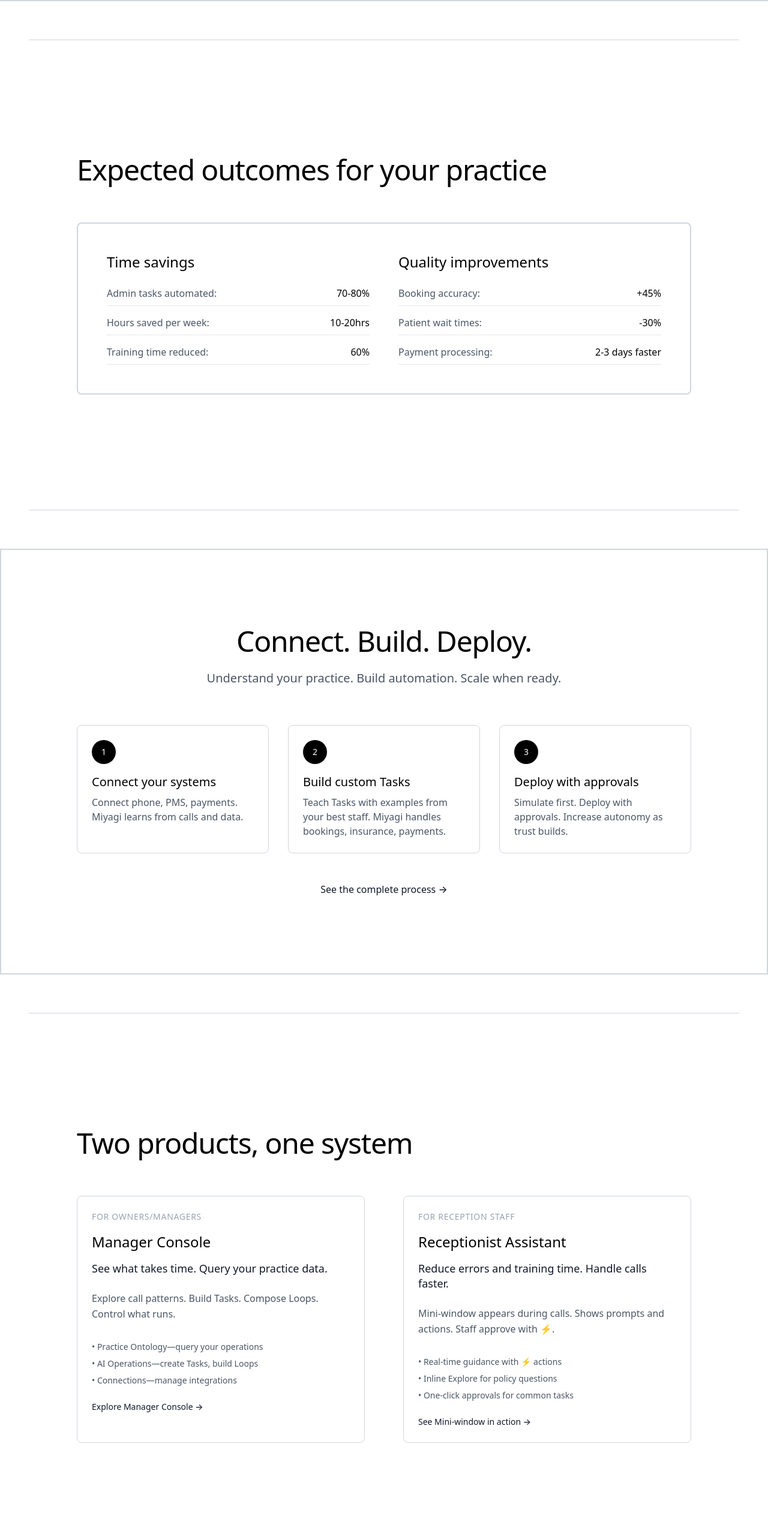
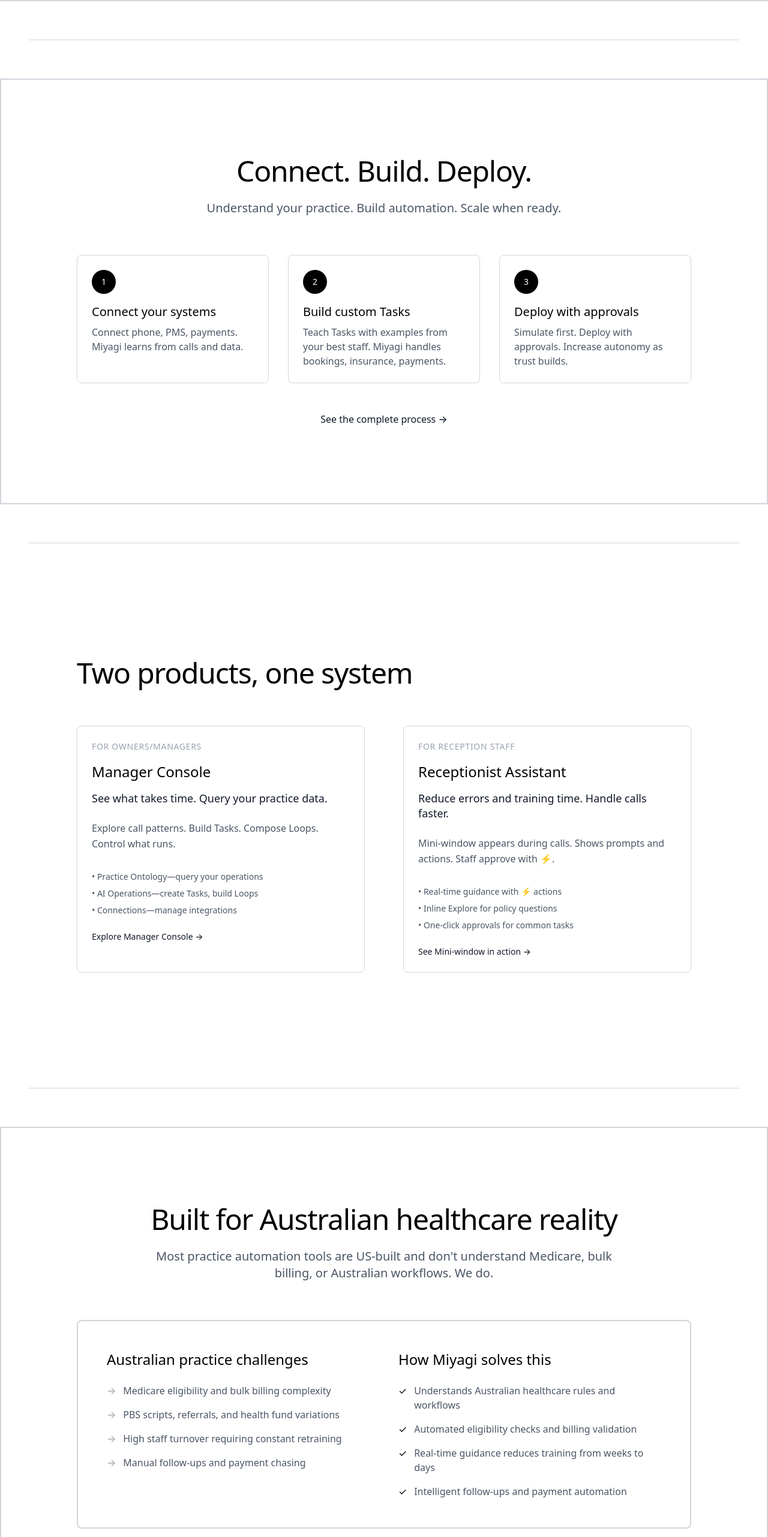
Before and after one commit to madebyturner/miyagi-site, a React (Vite) app: page / in a window 1280 px wide. Shown: the part 2192-4755 px from the top of the page at 60% size. Built offline with nearby package versions, Linux system fonts and the light colour scheme.

Commit message:
Consolidate homepage sections focusing on Australian healthcare differentiator

```diff
--- a/src/pages/Home.jsx
+++ b/src/pages/Home.jsx
@@ -65,55 +65,6 @@
         </div>
       </section>
 
-      {/* Expected outcomes #outcomes */}
-      <hr className="border-gray-300 my-16" />
-      <section id="outcomes" className="py-32">
-        <div className="max-w-5xl mx-auto">
-          <h2 className="text-4xl md:text-5xl font-medium mb-16 tracking-tight">
-            Expected outcomes for your practice
-          </h2>
-
-          <div className="border-2 border-gray-300 rounded-lg p-12">
-            <div className="grid md:grid-cols-2 gap-12">
-              <div>
-                <h3 className="text-2xl font-medium mb-6">Time savings</h3>
-                <div className="space-y-4">
-                  <div className="flex justify-between border-b border-gray-200 pb-2">
-                    <span className="text-gray-600">Admin tasks automated:</span>
-                    <span className="font-medium">70-80%</span>
-                  </div>
-                  <div className="flex justify-between border-b border-gray-200 pb-2">
-                    <span className="text-gray-600">Hours saved per week:</span>
-                    <span className="font-medium">10-20hrs</span>
-                  </div>
-                  <div className="flex justify-between border-b border-gray-200 pb-2">
-                    <span className="text-gray-600">Training time reduced:</span>
-                    <span className="font-medium">60%</span>
-                  </div>
-                </div>
-              </div>
-
-              <div>
-                <h3 className="text-2xl font-medium mb-6">Quality improvements</h3>
-                <div className="space-y-4">
-                  <div className="flex justify-between border-b border-gray-200 pb-2">
-                    <span className="text-gray-600">Booking accuracy:</span>
-                    <span className="font-medium">+45%</span>
-                  </div>
-                  <div className="flex justify-between border-b border-gray-200 pb-2">
-                    <span className="text-gray-600">Patient wait times:</span>
-                    <span className="font-medium">-30%</span>
-                  </div>
-                  <div className="flex justify-between border-b border-gray-200 pb-2">
-                    <span className="text-gray-600">Payment processing:</span>
-                    <span className="font-medium">2-3 days faster</span>
-                  </div>
-                </div>
-              </div>
-            </div>
-          </div>
-        </div>
-      </section>
 
       {/* How it works #flow */}
       <hr className="border-gray-300 my-16" />
@@ -204,129 +155,94 @@
         </div>
       </section>
 
-      {/* Trust & security #trust */}
+
+      {/* Built for Australian healthcare #australian */}
       <hr className="border-gray-300 my-16" />
-      <section id="trust" className="py-32 border-2 border-gray-300 -mx-8 lg:-mx-12 px-8 lg:px-12">
-        <div className="max-w-5xl mx-auto">
-          <h2 className="text-4xl md:text-5xl font-medium mb-16 tracking-tight">
-            Built for Australian healthcare
-          </h2>
-
-          <div className="grid md:grid-cols-3 gap-12">
-            <div className="border border-gray-300 rounded-lg p-6">
-              <div className="text-sm uppercase tracking-wider text-gray-400 mb-3">Test before deploy</div>
-              <p className="text-gray-600">
-                Test Tasks before staff see them. You approve what goes live.
-              </p>
-            </div>
-
-            <div className="border border-gray-300 rounded-lg p-6">
-              <div className="text-sm uppercase tracking-wider text-gray-400 mb-3">Australian data</div>
-              <p className="text-gray-600">
-                Australian data centres. APP compliant. End-to-end encryption.
-              </p>
-            </div>
-
-            <div className="border border-gray-300 rounded-lg p-6">
-              <div className="text-sm uppercase tracking-wider text-gray-400 mb-3">Granular permissions</div>
-              <p className="text-gray-600">
-                Control what AI sees and does. Revoke access anytime. Audit trails track every decision.
-              </p>
-            </div>
-          </div>
-
-          <div className="mt-12 text-center">
-            <Link to="/security" className="text-gray-900 hover:text-gray-600 transition font-medium">
-              Read security documentation →
-            </Link>
-          </div>
-        </div>
-      </section>
-
-      {/* Value proposition #value */}
-      <hr className="border-gray-300 my-16" />
-      <section id="value" className="py-32">
+      <section id="australian" className="py-32 border-2 border-gray-300 -mx-8 lg:-mx-12 px-8 lg:px-12">
         <div className="max-w-5xl mx-auto">
           <div className="text-center mb-16">
-            <h2 className="text-4xl md:text-5xl font-medium mb-6 tracking-tight">Built for medical practice reality</h2>
+            <h2 className="text-4xl md:text-5xl font-medium mb-6 tracking-tight">Built for Australian healthcare reality</h2>
             <p className="text-xl text-gray-600 max-w-3xl mx-auto">
-              Designed with input from practice managers and reception staff.
+              Most practice automation tools are US-built and don't understand Medicare, bulk billing, or Australian workflows. We do.
             </p>
           </div>
 
           <div className="border-2 border-gray-300 rounded-lg p-12 mb-16">
             <div className="grid md:grid-cols-2 gap-12">
               <div>
-                <h3 className="text-2xl font-medium mb-6">Common challenges</h3>
+                <h3 className="text-2xl font-medium mb-6">Australian practice challenges</h3>
                 <div className="space-y-4 text-gray-600">
                   <div className="flex items-start gap-3">
                     <span className="text-gray-400">→</span>
-                    <span>High staff turnover requiring constant training</span>
+                    <span>Medicare eligibility and bulk billing complexity</span>
                   </div>
                   <div className="flex items-start gap-3">
                     <span className="text-gray-400">→</span>
-                    <span>Complex billing rules and insurance requirements</span>
+                    <span>PBS scripts, referrals, and health fund variations</span>
                   </div>
                   <div className="flex items-start gap-3">
                     <span className="text-gray-400">→</span>
-                    <span>Manual follow-ups consuming hours daily</span>
+                    <span>High staff turnover requiring constant retraining</span>
                   </div>
                   <div className="flex items-start gap-3">
                     <span className="text-gray-400">→</span>
-                    <span>Inconsistent service across different staff</span>
+                    <span>Manual follow-ups and payment chasing</span>
                   </div>
                 </div>
               </div>
 
               <div>
-                <h3 className="text-2xl font-medium mb-6">How Miyagi helps</h3>
+                <h3 className="text-2xl font-medium mb-6">How Miyagi solves this</h3>
                 <div className="space-y-4 text-gray-600">
+                  <div className="flex items-start gap-3">
+                    <span className="text-black">✓</span>
+                    <span>Understands Australian healthcare rules and workflows</span>
+                  </div>
+                  <div className="flex items-start gap-3">
+                    <span className="text-black">✓</span>
+                    <span>Automated eligibility checks and billing validation</span>
+                  </div>
                   <div className="flex items-start gap-3">
                     <span className="text-black">✓</span>
                     <span>Real-time guidance reduces training from weeks to days</span>
                   </div>
                   <div className="flex items-start gap-3">
                     <span className="text-black">✓</span>
-                    <span>Automated eligibility checks and billing codes</span>
-                  </div>
-                  <div className="flex items-start gap-3">
-                    <span className="text-black">✓</span>
-                    <span>Loops handle follow-ups automatically</span>
-                  </div>
-                  <div className="flex items-start gap-3">
-                    <span className="text-black">✓</span>
-                    <span>Standardized workflows with flexibility when needed</span>
+                    <span>Intelligent follow-ups and payment automation</span>
                   </div>
                 </div>
               </div>
             </div>
           </div>
 
-          <div>
-            <h3 className="text-2xl font-medium mb-8 text-center">Why practices choose Miyagi</h3>
-            <div className="grid md:grid-cols-3 gap-8">
+          <div className="grid md:grid-cols-3 gap-8 mb-12">
             <div className="text-center border border-gray-300 rounded-lg p-6">
               <div className="flex justify-center mb-4"><Target className="w-10 h-10 text-black" /></div>
-                <h4 className="text-lg font-medium mb-2">Practice-specific AI</h4>
+              <h4 className="text-lg font-medium mb-2">Practice-specific learning</h4>
               <p className="text-gray-600">
-                  Learns your specific workflows, policies, and preferences — not generic automation.
+                Learns your workflows, policies, and Australian compliance requirements.
               </p>
             </div>
             <div className="text-center border border-gray-300 rounded-lg p-6">
               <div className="flex justify-center mb-4"><Shield className="w-10 h-10 text-black" /></div>
-                <h4 className="text-lg font-medium mb-2">Human oversight built-in</h4>
+              <h4 className="text-lg font-medium mb-2">Australian data protection</h4>
               <p className="text-gray-600">
-                  Staff approve every action. Start with full control, increase autonomy as trust builds.
+                Data stays in Australia. APP compliant. Staff control every automated action.
               </p>
             </div>
             <div className="text-center border border-gray-300 rounded-lg p-6">
               <div className="flex justify-center mb-4"><TrendingUp className="w-10 h-10 text-black" /></div>
-                <h4 className="text-lg font-medium mb-2">Measurable improvements</h4>
+              <h4 className="text-lg font-medium mb-2">Proven results</h4>
               <p className="text-gray-600">
-                  Track time saved, errors reduced, and cash flow improved with real-time dashboards.
+                10-20 hours saved weekly, 45% fewer errors, 2-3 days faster payments.
               </p>
             </div>
           </div>
+
+          <div className="text-center">
+            <Link to="/security" className="text-gray-900 hover:text-gray-600 transition font-medium">
+              Read about security & Australian compliance →
+            </Link>
           </div>
         </div>
       </section>
```
Lines whose indentation alone changed are shown as unchanged.
